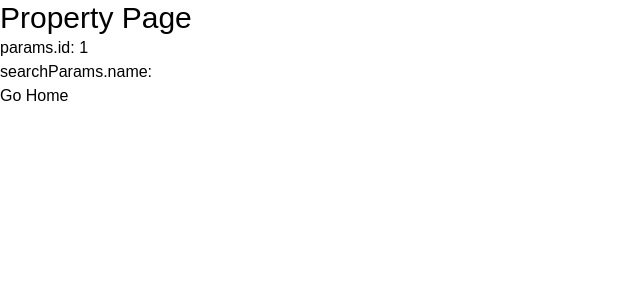
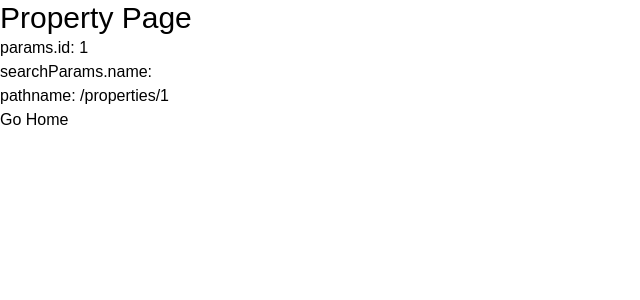
Before and after one commit to NtonBala/property-pulse, a Next.js app: page /properties/1 in a window 1280 px wide. Shown: the top 300 px of the page, without its empty margins (0-640 px from the left). Built offline with nearby package versions, Linux system fonts and the light colour scheme.

Commit message:
Add usePathname example

```diff
--- a/app/properties/[id]/page.jsx
+++ b/app/properties/[id]/page.jsx
@@ -1,17 +1,19 @@
 'use client';
 
-import { useRouter, useParams, useSearchParams } from 'next/navigation';
+import { useRouter, useParams, useSearchParams, usePathname } from 'next/navigation';
 
 const PropertyPage = () => {
   const router = useRouter();
   const params = useParams();
   const searchParams = useSearchParams();
+  const pathname = usePathname();
 
   return (
     <div>
       <h1 className="text-3xl">Property Page</h1>
       <p>params.id: {params.id}</p>
       <p>searchParams.name: {searchParams.get('name')}</p>
+      <p>pathname: {pathname}</p>
       <button onClick={() => router.replace('/')}>Go Home</button>
     </div>
   );
```
